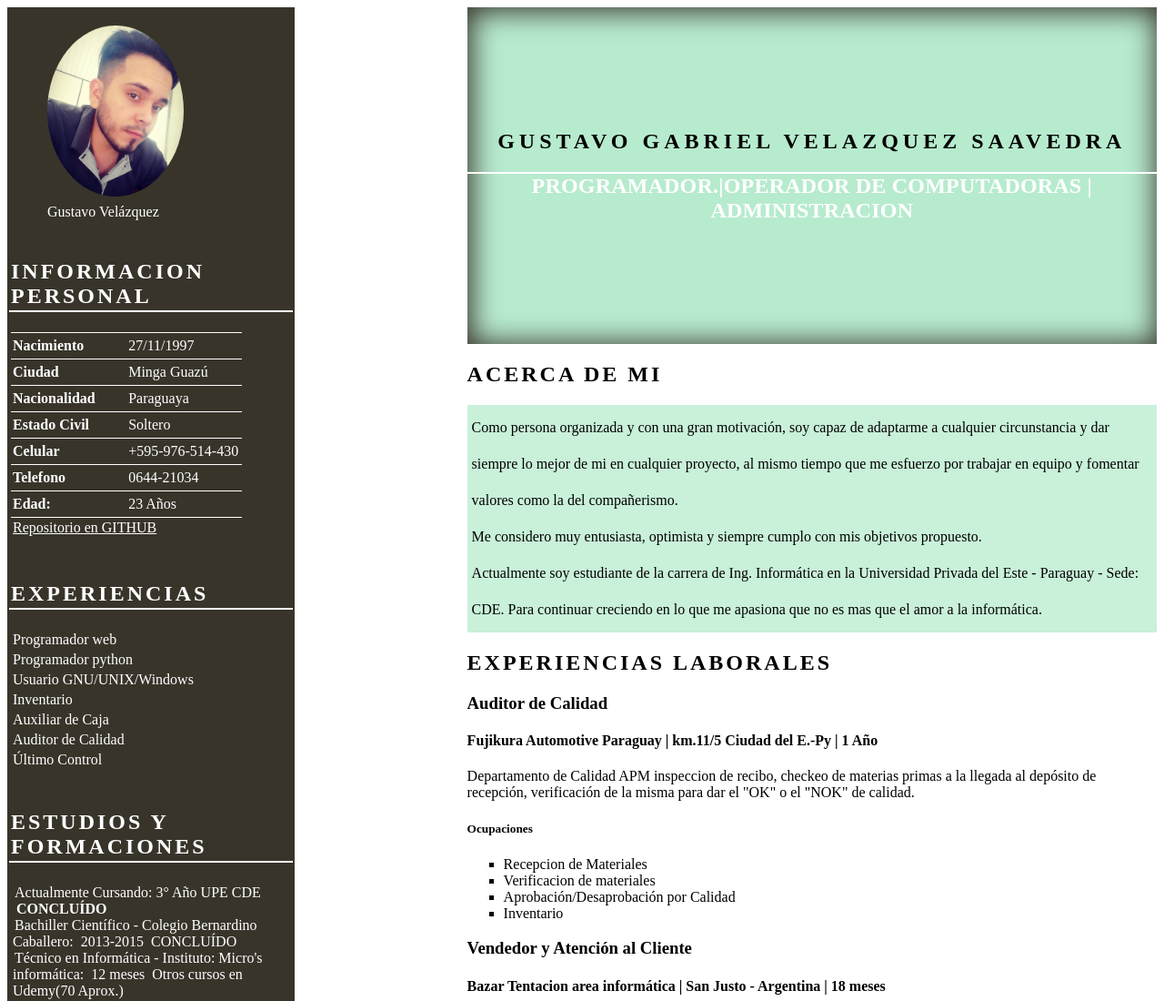
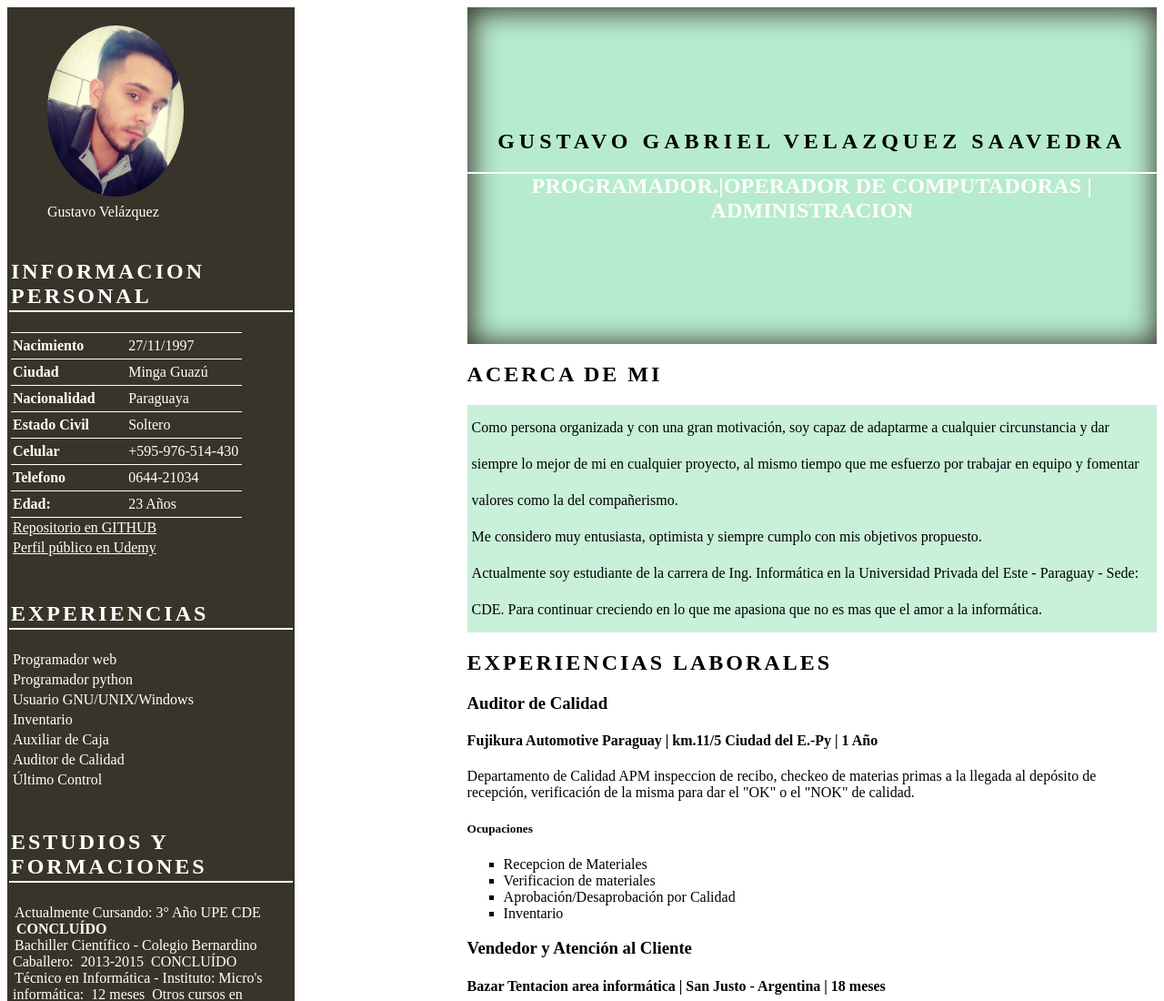
Before and after one commit to GustavoVelazquezSaavedra/curriculum202021, a plain HTML site: page index.html in a window 1280 px wide. Shown: the top 1100 px of the page at 91% size. Drawn offline with Linux system fonts and the light colour scheme.

Commit message:
Agregando perfil publico Udemy

```diff
--- a/index.html
+++ b/index.html
@@ -38,6 +38,7 @@
                     <dt>Edad:</dt>
                     <dd>23 Años</dd>
                     <a href="https://github.com/GustavoVelazquezSaavedra">Repositorio en GITHUB</a>
+                    <a href="https://www.udemy.com/user/gustavo-velazquez-7/">Perfil público en Udemy</a>
                 </dl>
                 <div class="clear"></div>
             </section>
```
